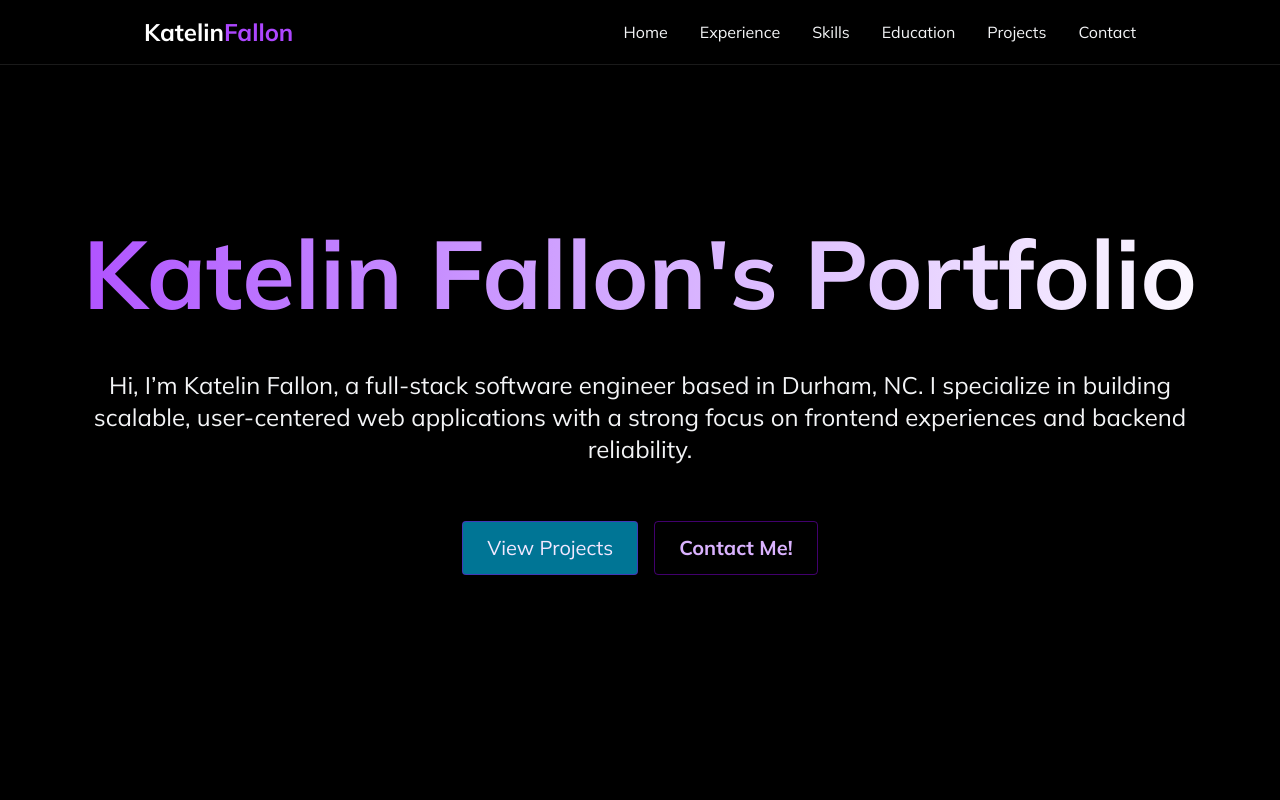
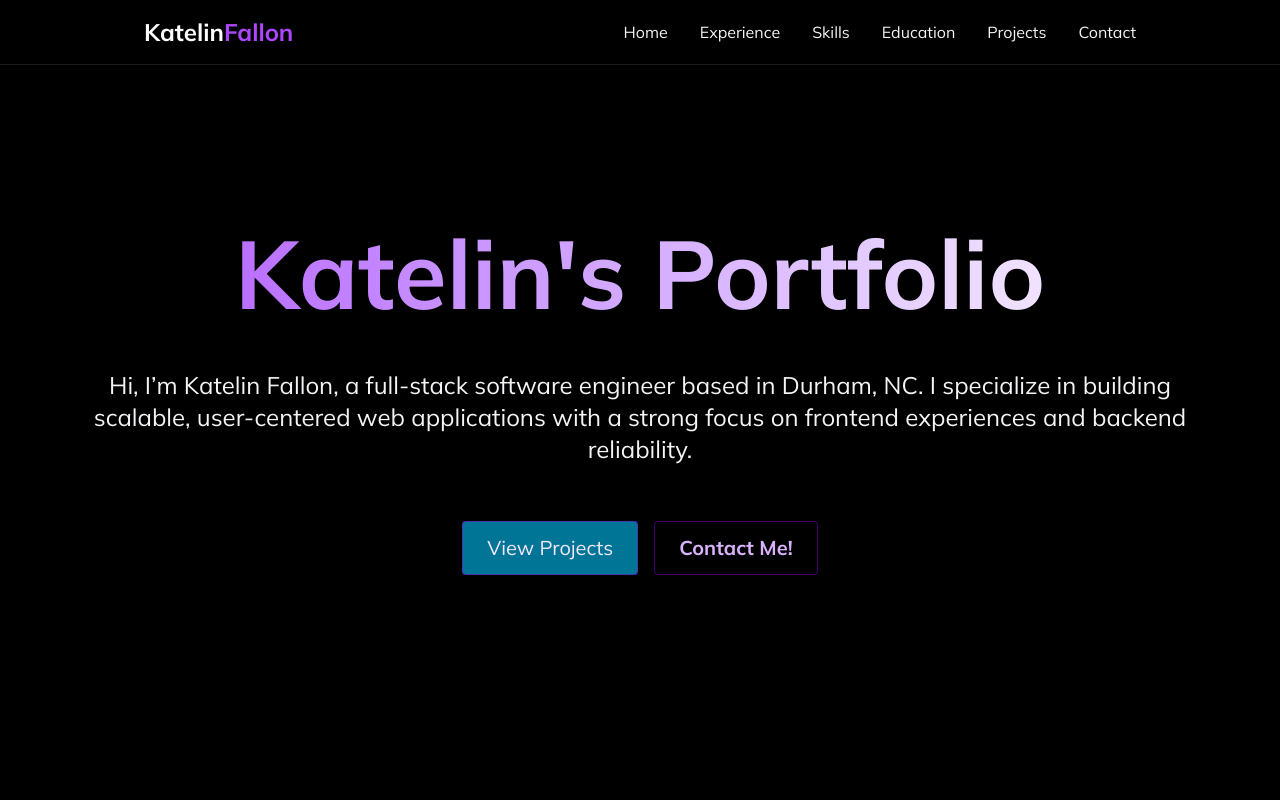
Before and after one commit to ksfallon/Katelin-s-Personal-Website, a React (Vite) app: page / in a window 1280 px wide. Shown: the top 800 px of the page. Built offline with nearby package versions, Linux system fonts and the light colour scheme.

Commit message:
WIP - about title

```diff
--- a/src/components/sections/Home.tsx
+++ b/src/components/sections/Home.tsx
@@ -7,9 +7,9 @@ return (
     >
         <div className="text-center z-10 p-6">
             <h1
-                className="text-5xl md:text-8xl font-bold mb-6 bg-gradient-to-r from-purple-500 to-white bg-clip-text text-transparent leading-right"
+                className="text-4xl md:text-8xl font-bold mb-6 bg-gradient-to-r from-purple-500 to-white bg-clip-text text-transparent leading-right"
             >
-                Katelin Fallon's Portfolio
+                Katelin's Portfolio
             </h1>
             <div className="p-6 rounded-xl">
                 <p className=" text-grey-400 text-2xl px-5 mb-8 maw-x-lg mx-auto">
```
